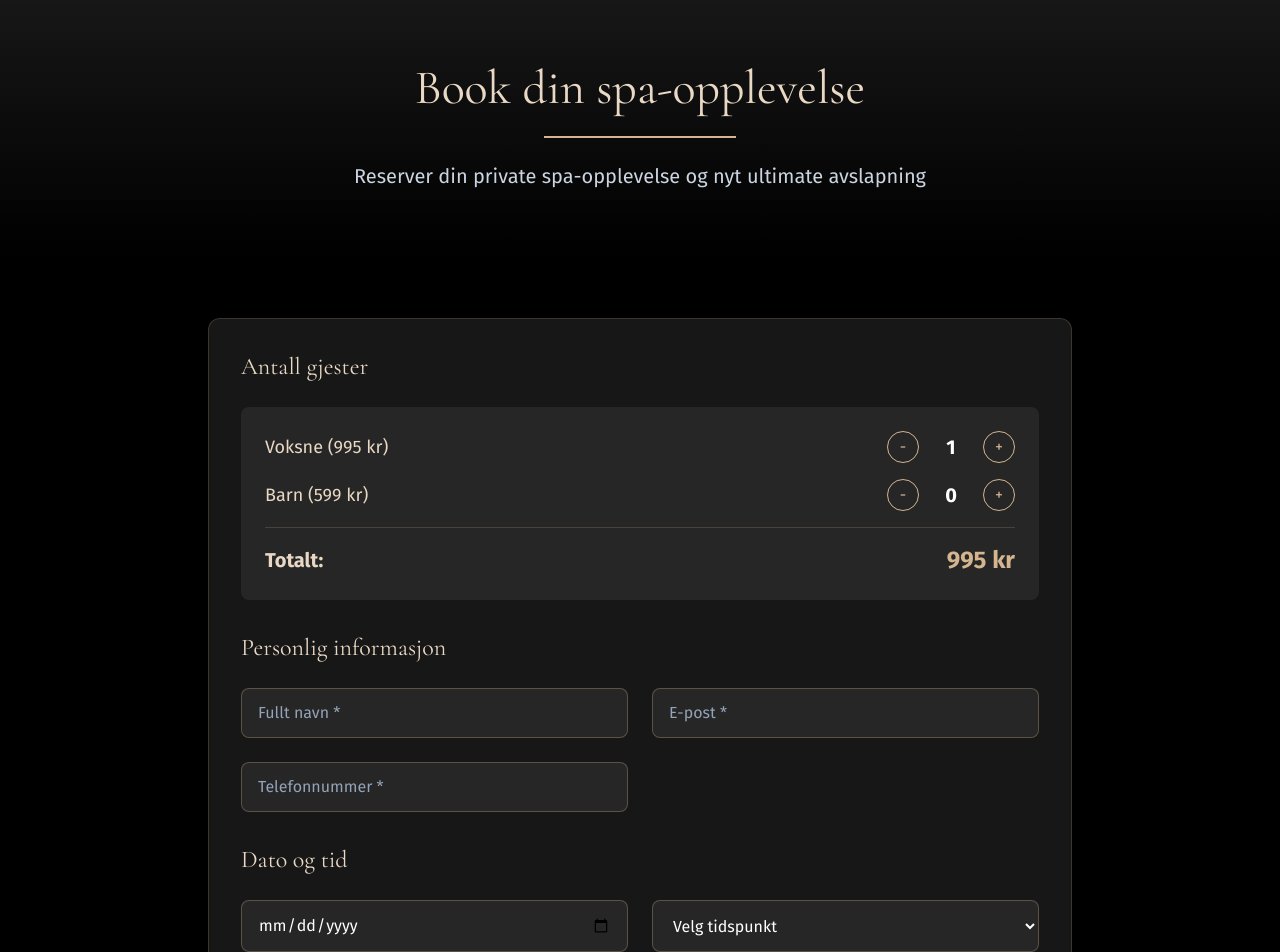
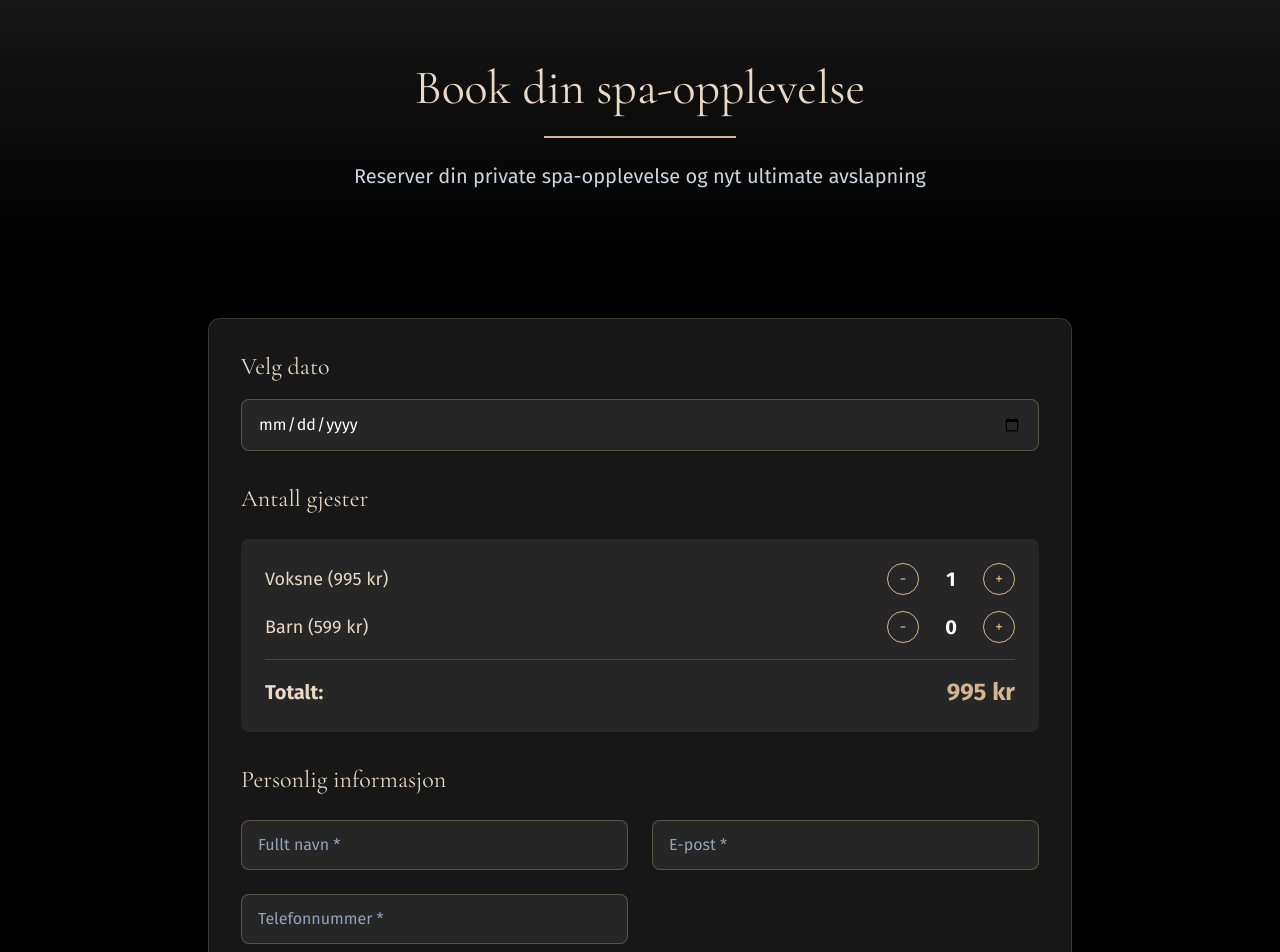
Before and after one commit to Nejsa/ZenHarmonySpaProject, a React (Vite) app: page /booking in a window 1280 px wide. Shown: the top 952 px of the page. Built offline with nearby package versions, Linux system fonts and the light colour scheme.

Commit message:
Small changes to booking and added calender css

```diff
--- a/package.json
+++ b/package.json
@@ -10,9 +10,9 @@
     "preview": "vite preview"
   },
   "dependencies": {
-    "react": "^19.1.1",
+    "react": "^19.2.0",
     "react-calendar": "^6.0.0",
-    "react-dom": "^19.1.1",
+    "react-dom": "^19.2.0",
     "react-router-dom": "^7.9.5"
   },
   "devDependencies": {
--- a/src/components/Booking.jsx
+++ b/src/components/Booking.jsx
@@ -1,30 +1,17 @@
 import { useState } from "react";
+import Calendar from "./Calendar"; // Merk: Calandar (ikke Calendar)
 
 export default function Booking() {
   const [adults, setAdults] = useState(1);
   const [children, setChildren] = useState(0);
+  const [selectedDate, setSelectedDate] = useState(null);
+  const [selectedTime, setSelectedTime] = useState('');
   const [formData, setFormData] = useState({
     name: "",
     email: "",
     phone: "",
-    date: "",
-    time: "",
     message: "",
   });
-
-  const timeSlots = [
-    "10:00",
-    "11:00",
-    "12:00",
-    "13:00",
-    "14:00",
-    "15:00",
-    "16:00",
-    "17:00",
-    "18:00",
-    "19:00",
-    "20:00",
-  ];
 
   const total = adults * 995 + children * 599;
 
@@ -37,7 +24,11 @@ export default function Booking() {
 
   const handleSubmit = (e) => {
     e.preventDefault();
-    alert("Takk for din booking! Vi kontakter deg snart for bekreftelse.");
+    if (!selectedDate || !selectedTime) {
+      alert('Vennligst velg dato og tidspunkt');
+      return;
+    }
+    alert(`Booking sendt for ${selectedDate.toLocaleDateString('nb-NO')} kl ${selectedTime}!`);
   };
 
   return (
@@ -55,11 +46,19 @@ export default function Booking() {
         </div>
       </div>
 
-      {/* Booking Form */}
       <div className="py-16">
         <div className="max-w-4xl mx-auto px-4">
           <div className="bg-neutral-900 border border-brand/20 rounded-xl shadow-2xl p-8">
             <form onSubmit={handleSubmit} className="space-y-8">
+
+              {/* Kalender seksjon */}
+              <Calendar
+                selectedDate={selectedDate}
+                onDateChange={setSelectedDate}
+                selectedTime={selectedTime}
+                onTimeChange={setSelectedTime}
+              />
+
               {/* Gjester og pris */}
               <div>
                 <h3 className="font-heading text-2xl text-brand-light mb-6">
@@ -161,38 +160,6 @@ export default function Booking() {
                 </div>
               </div>
 
-              {/* Dato og tid */}
-              <div>
-                <h3 className="font-heading text-2xl text-brand-light mb-6">
-                  Dato og tid
-                </h3>
-                <div className="grid md:grid-cols-2 gap-6">
-                  <input
-                    type="date"
-                    name="date"
-                    value={formData.date}
-                    onChange={handleChange}
-                    required
-                    min={new Date().toISOString().split("T")[0]}
-                    className="w-full border border-brand/30 rounded-lg px-4 py-3 bg-neutral-800 text-white focus:border-brand focus:outline-none"
-                  />
-                  <select
-                    name="time"
-                    value={formData.time}
-                    onChange={handleChange}
-                    required
-                    className="w-full border border-brand/30 rounded-lg px-4 py-3 bg-neutral-800 text-white focus:border-brand focus:outline-none"
-                  >
-                    <option value="">Velg tidspunkt</option>
-                    {timeSlots.map((time) => (
-                      <option key={time} value={time}>
-                        {time}
-                      </option>
-                    ))}
-                  </select>
-                </div>
-              </div>
-
               {/* Submit */}
               <div className="text-center pt-6">
                 <button
--- /dev/null
+++ b/src/components/Calendar.jsx
@@ -0,0 +1,111 @@
+import { useState } from 'react';
+
+export default function Calendar({ selectedDate, onDateChange, selectedTime, onTimeChange }) {
+  // Mock data for opptatte tidspunkter - i virkeligheten ville dette komme fra en database
+  const [bookedSlots] = useState({
+    '2024-11-05': ['10:00', '14:00', '16:00'],
+    '2024-11-06': ['12:00', '15:00', '18:00'],
+    '2024-11-07': ['11:00', '13:00', '17:00'],
+    '2024-11-08': ['10:00', '11:00', '12:00', '13:00', '14:00', '15:00', '16:00', '17:00', '18:00', '19:00', '20:00'], // Fullt booket
+    '2024-11-09': ['10:00', '14:00', '17:00'],
+    '2024-11-10': ['16:00', '17:00', '18:00'],
+    '2024-11-11': ['12:00', '13:00'],
+    '2024-11-12': ['15:00', '19:00', '20:00'],
+  });
+
+  const timeSlots = [
+    '10:00', '11:00', '12:00', '13:00', '14:00', '15:00',
+    '16:00', '17:00', '18:00', '19:00', '20:00'
+  ];
+
+  const formatDate = (date) => {
+    return date.toISOString().split('T')[0];
+  };
+
+  const getBookedSlots = (date) => {
+    const dateStr = formatDate(date);
+    return bookedSlots[dateStr] || [];
+  };
+
+  const isTimeSlotBooked = (time, date) => {
+    const bookedTimes = getBookedSlots(date);
+    return bookedTimes.includes(time);
+  };
+
+  return (
+    <div className="space-y-6">
+      <div>
+        <h3 className="font-heading text-2xl text-brand-light mb-4">
+          Velg dato
+        </h3>
+        <input
+          type="date"
+          value={selectedDate ? selectedDate.toISOString().split('T')[0] : ''}
+          onChange={(e) => onDateChange(new Date(e.target.value))}
+          min={new Date().toISOString().split('T')[0]}
+          className="w-full border border-brand/30 rounded-lg px-4 py-3 bg-neutral-800 text-white focus:border-brand focus:outline-none"
+        />
+      </div>
+
+      {selectedDate && (
+        <div>
+          <h3 className="font-heading text-2xl text-brand-light mb-4">
+            Velg tidspunkt - {selectedDate.toLocaleDateString('nb-NO')}
+          </h3>
+
+          {/* Forklaringer */}
+          <div className="mb-4 flex flex-wrap gap-4 text-sm">
+            <div className="flex items-center gap-2">
+              <div className="w-4 h-4 bg-brand rounded"></div>
+              <span className="text-slate-300">Ledig</span>
+            </div>
+            <div className="flex items-center gap-2">
+              <div className="w-4 h-4 bg-gray-600 rounded"></div>
+              <span className="text-slate-300">Opptatt</span>
+            </div>
+            <div className="flex items-center gap-2">
+              <div className="w-4 h-4 bg-brand border-2 border-white rounded"></div>
+              <span className="text-slate-300">Valgt</span>
+            </div>
+          </div>
+
+          <div className="grid grid-cols-3 md:grid-cols-4 gap-3">
+            {timeSlots.map((time) => {
+              const isBooked = isTimeSlotBooked(time, selectedDate);
+              const isSelected = selectedTime === time;
+
+              return (
+                <button
+                  key={time}
+                  type="button"
+                  onClick={() => !isBooked && onTimeChange(time)}
+                  disabled={isBooked}
+                  className={`p-3 rounded-lg border transition-all ${
+                    isBooked
+                      ? 'border-gray-600 bg-gray-700 text-gray-400 cursor-not-allowed opacity-50'
+                      : isSelected
+                      ? 'border-brand bg-brand text-black font-semibold'
+                      : 'border-brand/30 text-white hover:border-brand hover:bg-brand/10'
+                  }`}
+                  title={isBooked ? 'Dette tidspunktet er opptatt' : 'Klikk for å velge'}
+                >
+                  {time}
+                  {isBooked && (
+                    <div className="text-xs mt-1 text-gray-500">Opptatt</div>
+                  )}
+                </button>
+              );
+            })}
+          </div>
+
+          {/* Vis antall ledige tidspunkter */}
+          <div className="mt-4 text-center">
+            <p className="text-slate-400 text-sm">
+              {timeSlots.length - getBookedSlots(selectedDate).length} av {timeSlots.length} tidspunkter ledige
+            </p>
+          </div>
+        </div>
+      )}
+    </div>
+  );
+}
--- a/src/index.css
+++ b/src/index.css
@@ -7,3 +7,55 @@
   body { @apply font-body text-slate-800 bg-white; }
   h1,h2,h3,h4 { @apply font-heading text-slate-900; }
 }
+
+/* Custom calendar styles */
+.custom-calendar {
+  width: 100% !important;
+  background: transparent !important;
+  border: none !important;
+  font-family: inherit !important;
+  color: white !important;
+}
+
+.custom-calendar .react-calendar__tile {
+  background: #374151 !important;
+  color: white !important;
+  border: 1px solid rgba(249, 166, 57, 0.2) !important;
+  border-radius: 8px !important;
+  margin: 2px !important;
+  padding: 10px !important;
+}
+
+.custom-calendar .react-calendar__tile:hover {
+  background: rgba(249, 166, 57, 0.2) !important;
+}
+
+.custom-calendar .react-calendar__tile--active {
+  background: #f9a639 !important;
+  color: black !important;
+}
+
+.custom-calendar .good-availability {
+  border-left: 4px solid #10b981 !important;
+}
+
+.custom-calendar .limited-availability {
+  border-left: 4px solid #f59e0b !important;
+}
+
+.custom-calendar .fully-booked {
+  background: #7f1d1d !important;
+  color: #fca5a5 !important;
+  cursor: not-allowed !important;
+}
+
+.custom-calendar .react-calendar__navigation button {
+  color: #f9a639 !important;
+  background: transparent !important;
+  border: none !important;
+  font-size: 16px !important;
+}
+
+.custom-calendar .react-calendar__navigation button:hover {
+  background: rgba(249, 166, 57, 0.2) !important;
+}
```
Also changed, not shown: 1 other file (tests, documents, lock files or other folders).
